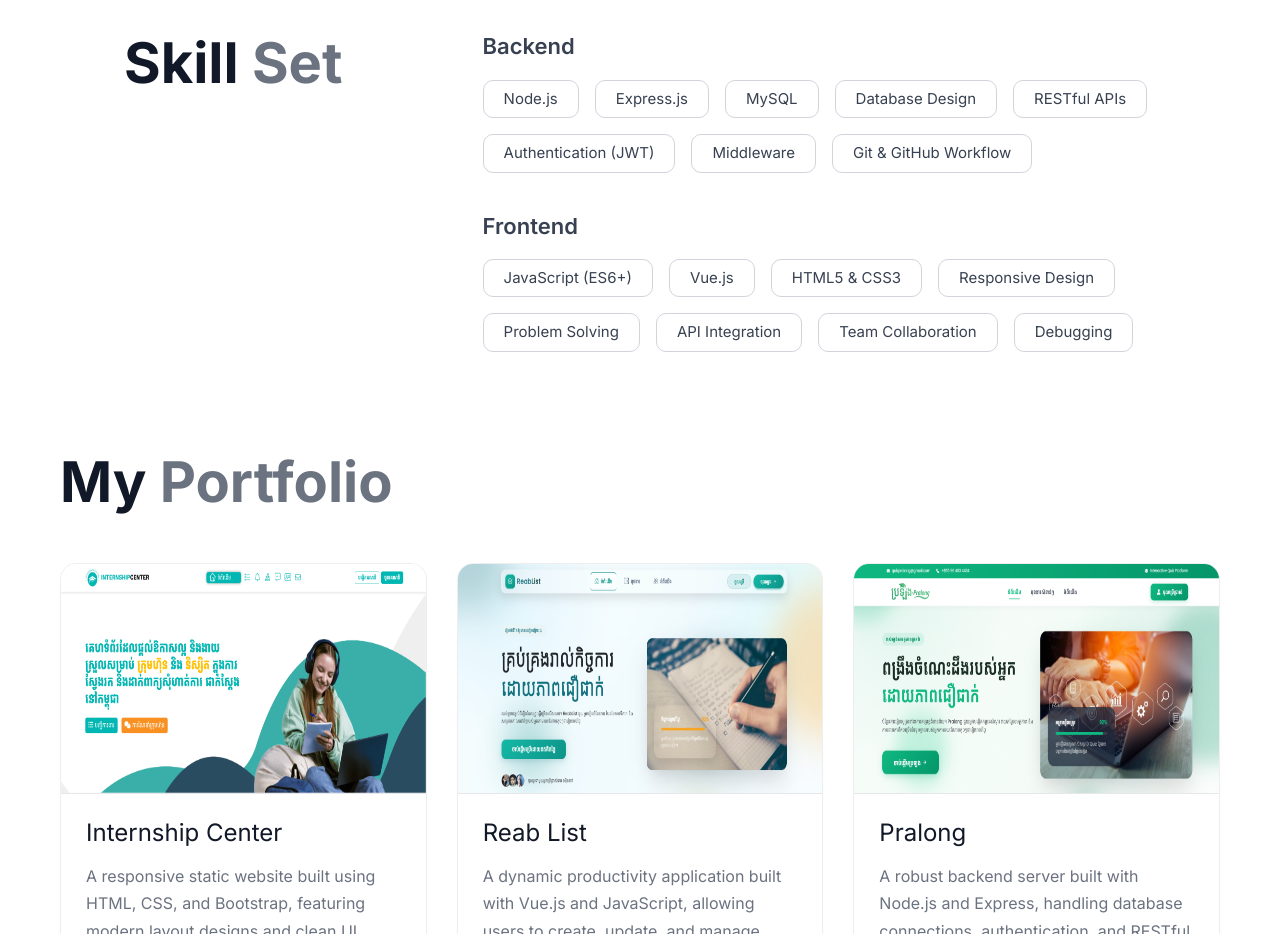
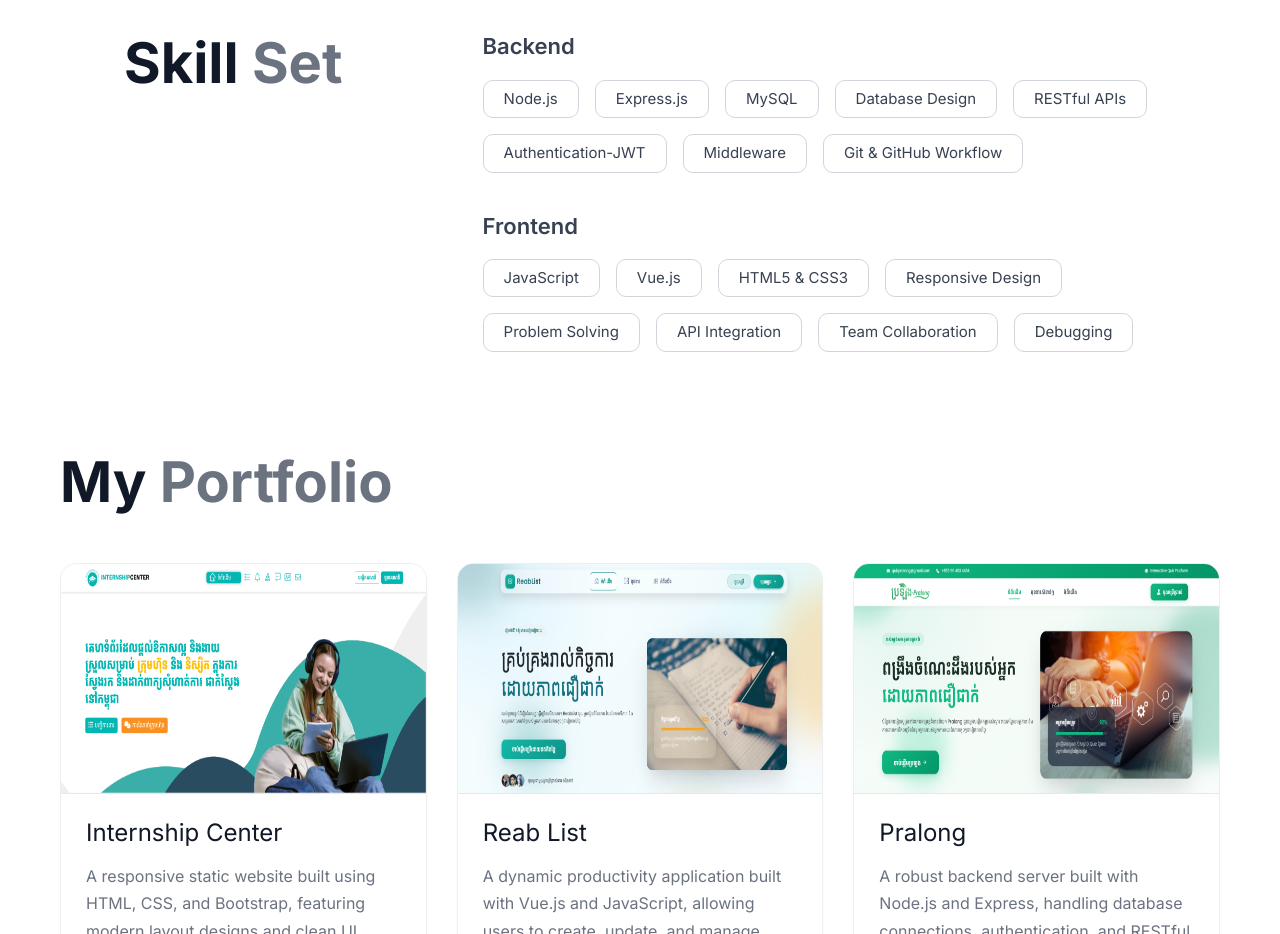
Before and after one commit to VitSocheata/SocheataVit-Portfolio, a Vue app: page / in a window 1280 px wide. Shown: the part 2580-3514 px from the top of the page. Built offline with nearby package versions, Linux system fonts and the light colour scheme.

Commit message:
delete ()

```diff
--- a/src/components/home/SkillSet.vue
+++ b/src/components/home/SkillSet.vue
@@ -39,13 +39,13 @@ const backendSkills = [
   "MySQL",
   "Database Design",
   "RESTful APIs",
-  "Authentication (JWT)",
+  "Authentication-JWT",
   "Middleware",
   "Git & GitHub Workflow",
 ];
 
 const generalSkills = [
-  "JavaScript (ES6+)",
+  "JavaScript",
   "Vue.js",
   "HTML5 & CSS3",
   "Responsive Design",
```
